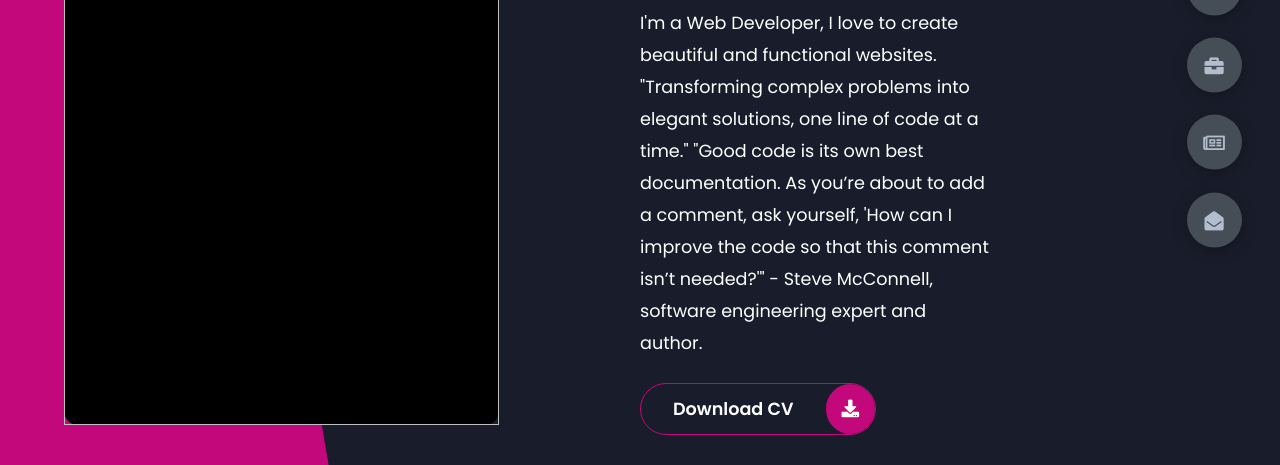
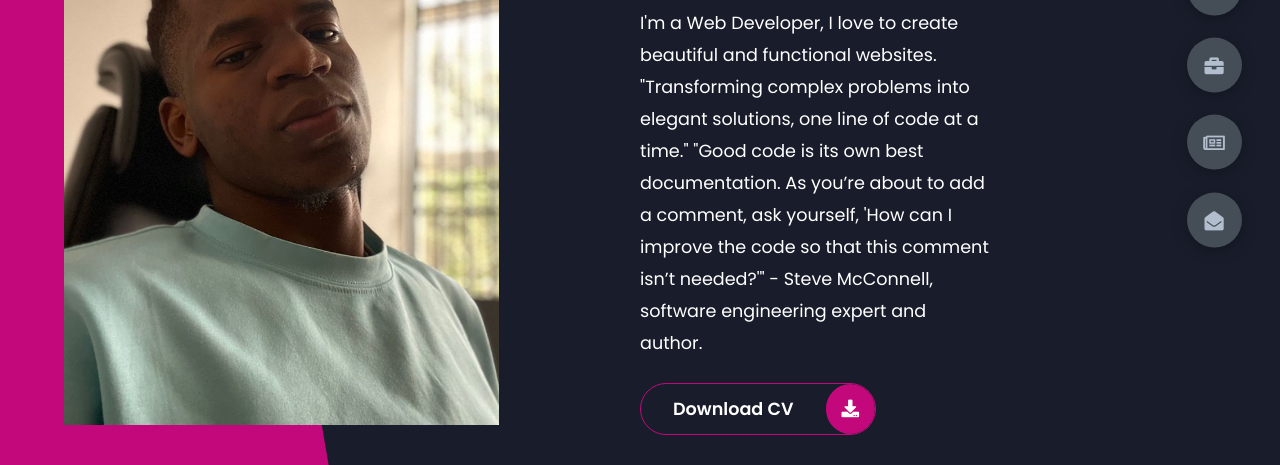
Before and after one commit to Miracle-Gr/cv, a plain HTML site: page index.html in a window 1280 px wide. Shown: the part 335-800 px from the top of the page. Drawn offline with Linux system fonts and the light colour scheme; files whose address does not match are found by name.

Commit message:
Update index.html

```diff
--- a/index.html
+++ b/index.html
@@ -20,7 +20,7 @@
             <div class="left-header">
                 <div class="h-shape"></div>
                 <div class="image">
-                    <img src="img/IMG-20230408-WA0000.jpg" alt="">
+                    <img src="IMG-20230408-WA0000.jpg" alt="">
                 </div>
             </div>
             <div class="right-header">
```
